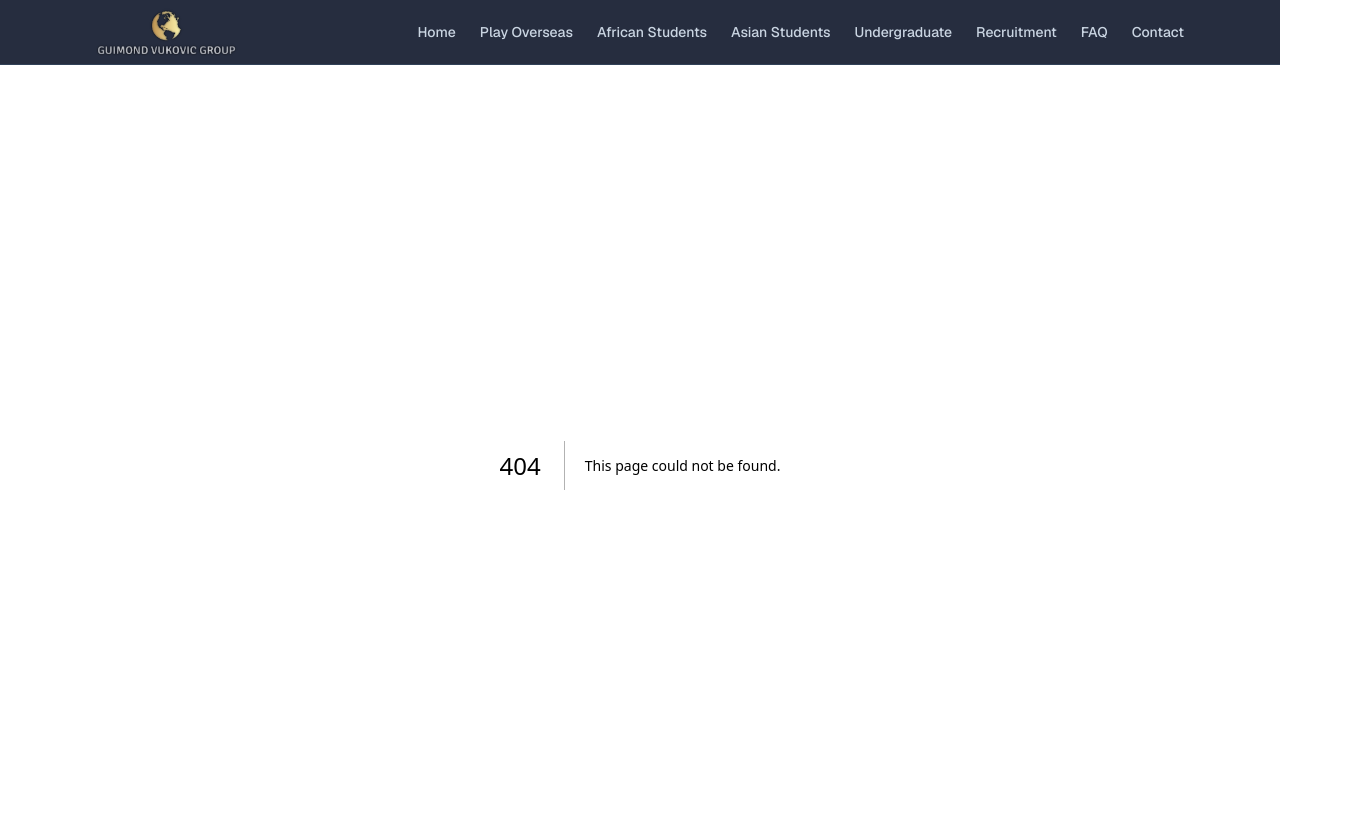
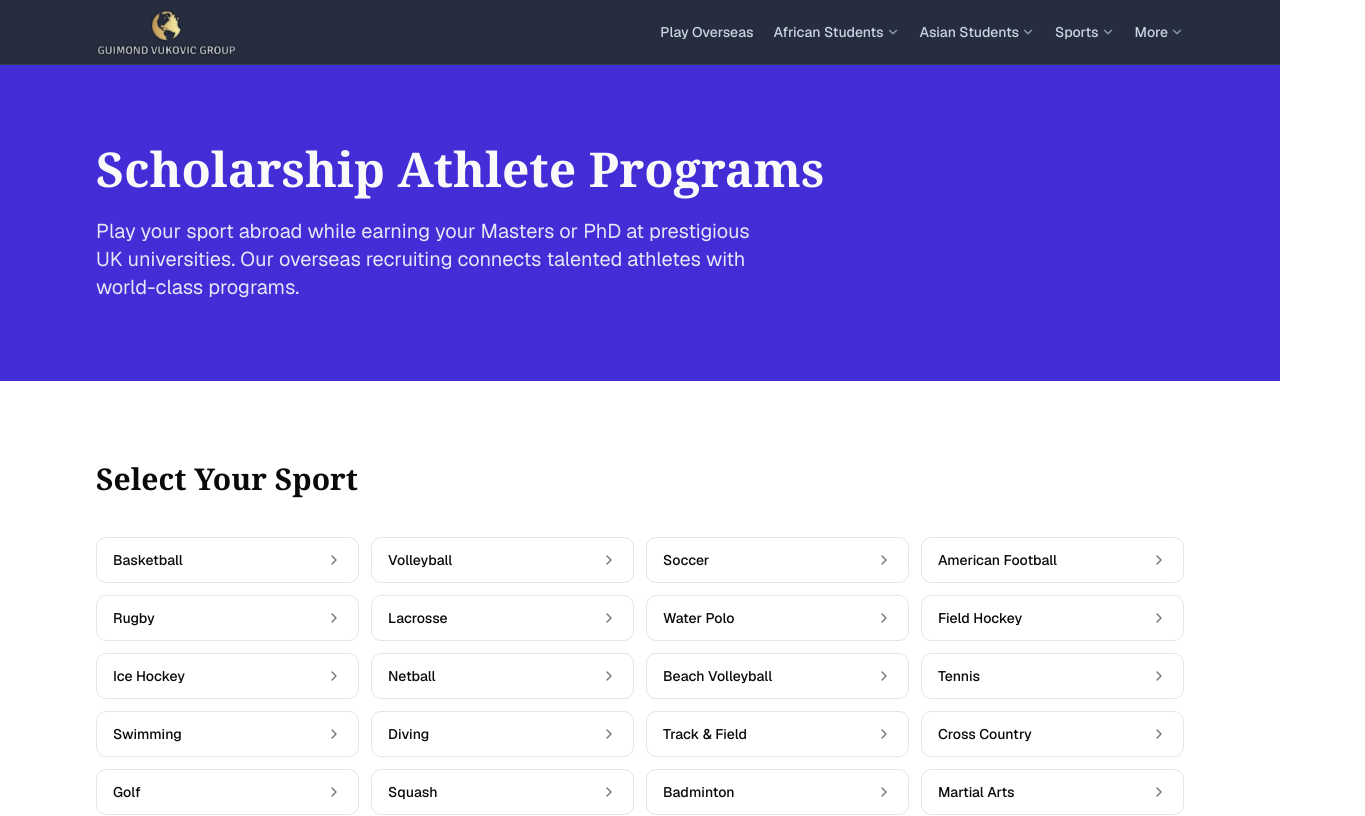
Before and after one commit to jam0tto/gvg-seo-next-app, a Next.js app: page /sports in a window 1280 px wide. Before the commit this address had no page. Shown: the top 816 px of the page, 1365 px wide, since content can reach past the window. Built offline with nearby package versions, Linux system fonts and the light colour scheme.

Commit message:
rework link structure in header

```diff
--- /dev/null
+++ b/app/sports/page.tsx
@@ -0,0 +1,75 @@
+import type { Metadata } from "next"
+import Link from "next/link"
+import { ChevronRight } from "lucide-react"
+
+export const metadata: Metadata = {
+  title: "Scholarship Athlete Programs | Play Your Sport Abroad | GVG",
+  description:
+    "Play your sport abroad while earning your Masters or PhD at prestigious UK universities. Our overseas recruiting connects talented athletes with world-class programs.",
+}
+
+const sports = [
+  { name: "Basketball", slug: "basketball" },
+  { name: "Volleyball", slug: "volleyball" },
+  { name: "Soccer", slug: "soccer" },
+  { name: "American Football", slug: "american-football" },
+  { name: "Rugby", slug: "rugby" },
+  { name: "Lacrosse", slug: "lacrosse" },
+  { name: "Water Polo", slug: "water-polo" },
+  { name: "Field Hockey", slug: "field-hockey" },
+  { name: "Ice Hockey", slug: "ice-hockey" },
+  { name: "Netball", slug: "netball" },
+  { name: "Beach Volleyball", slug: "beach-volleyball" },
+  { name: "Tennis", slug: "tennis" },
+  { name: "Swimming", slug: "swimming" },
+  { name: "Diving", slug: "diving" },
+  { name: "Track & Field", slug: "track-and-field" },
+  { name: "Cross Country", slug: "cross-country" },
+  { name: "Golf", slug: "golf" },
+  { name: "Squash", slug: "squash" },
+  { name: "Badminton", slug: "badminton" },
+  { name: "Martial Arts", slug: "martial-arts" },
+  { name: "Judo", slug: "judo" },
+  { name: "Taekwondo", slug: "taekwondo" },
+  { name: "Cheer", slug: "cheer" },
+  { name: "Ultimate", slug: "ultimate" },
+]
+
+export default function SportsPage() {
+  return (
+    <main>
+      <section className="bg-primary py-20 text-primary-foreground">
+        <div className="mx-auto max-w-6xl px-4 sm:px-6 lg:px-8">
+          <h1 className="font-serif text-4xl font-bold md:text-5xl">
+            Scholarship Athlete Programs
+          </h1>
+          <p className="mt-6 max-w-2xl text-lg text-primary-foreground/90 md:text-xl">
+            Play your sport abroad while earning your Masters or PhD at prestigious UK
+            universities. Our overseas recruiting connects talented athletes with world-class
+            programs.
+          </p>
+        </div>
+      </section>
+
+      <section className="py-16 md:py-20">
+        <div className="mx-auto max-w-6xl px-4 sm:px-6 lg:px-8">
+          <h2 className="mb-10 font-serif text-2xl font-bold text-foreground md:text-3xl">
+            Select Your Sport
+          </h2>
+          <div className="grid gap-3 sm:grid-cols-2 md:grid-cols-3 lg:grid-cols-4">
+            {sports.map((sport) => (
+              <Link
+                key={sport.slug}
+                href={`/sports/${sport.slug}`}
+                className="flex items-center justify-between rounded-lg border border-border bg-card px-4 py-3 text-sm font-medium text-foreground transition-all hover:border-primary/40 hover:bg-primary/5 hover:text-primary"
+              >
+                {sport.name}
+                <ChevronRight className="h-4 w-4 shrink-0 text-muted-foreground" />
+              </Link>
+            ))}
+          </div>
+        </div>
+      </section>
+    </main>
+  )
+}
--- a/components/header.tsx
+++ b/components/header.tsx
@@ -3,42 +3,184 @@
 import Link from "next/link"
 import Image from "next/image"
 import { useState } from "react"
-import { Menu, X } from "lucide-react"
+import { Menu, X, ChevronDown } from "lucide-react"
 import { Button } from "@/components/ui/button"
 
-const navItems = [
-  { label: "Home", href: "/" },
+type Child = { label: string; href: string }
+type NavItem = {
+  label: string
+  href?: string
+  children?: Child[]
+  megaMenu?: boolean
+}
+
+const sportsChildren: Child[] = [
+  { label: "Basketball", href: "/sports/basketball" },
+  { label: "Volleyball", href: "/sports/volleyball" },
+  { label: "Soccer", href: "/sports/soccer" },
+  { label: "American Football", href: "/sports/american-football" },
+  { label: "Rugby", href: "/sports/rugby" },
+  { label: "Lacrosse", href: "/sports/lacrosse" },
+  { label: "Water Polo", href: "/sports/water-polo" },
+  { label: "Field Hockey", href: "/sports/field-hockey" },
+  { label: "Ice Hockey", href: "/sports/ice-hockey" },
+  { label: "Netball", href: "/sports/netball" },
+  { label: "Beach Volleyball", href: "/sports/beach-volleyball" },
+  { label: "Tennis", href: "/sports/tennis" },
+  { label: "Swimming", href: "/sports/swimming" },
+  { label: "Diving", href: "/sports/diving" },
+  { label: "Track & Field", href: "/sports/track-and-field" },
+  { label: "Cross Country", href: "/sports/cross-country" },
+  { label: "Golf", href: "/sports/golf" },
+  { label: "Squash", href: "/sports/squash" },
+  { label: "Badminton", href: "/sports/badminton" },
+  { label: "Martial Arts", href: "/sports/martial-arts" },
+  { label: "Judo", href: "/sports/judo" },
+  { label: "Taekwondo", href: "/sports/taekwondo" },
+  { label: "Cheer", href: "/sports/cheer" },
+  { label: "Ultimate", href: "/sports/ultimate" },
+]
+
+const navigation: NavItem[] = [
   { label: "Play Overseas", href: "/play-overseas-information" },
-  { label: "African Students", href: "/african-students" },
-  { label: "Asian Students", href: "/asian-students" },
-  { label: "Undergraduate", href: "/undergraduate-studies" },
+  {
+    label: "African Students",
+    href: "/african-students",
+    children: [
+      { label: "Nigeria", href: "/countries/nigeria" },
+      { label: "Kenya", href: "/countries/kenya" },
+      { label: "Zambia", href: "/countries/zambia" },
+    ],
+  },
+  {
+    label: "Asian Students",
+    href: "/asian-students",
+    children: [
+      { label: "India", href: "/countries/india" },
+      { label: "Pakistan", href: "/countries/pakistan" },
+      { label: "Nepal", href: "/countries/nepal" },
+    ],
+  },
+  {
+    label: "Sports",
+    href: "/sports",
+    children: sportsChildren,
+    megaMenu: true,
+  },
+  {
+    label: "More",
+    children: [
+      { label: "Undergraduate Studies", href: "/undergraduate-studies" },
       { label: "Recruitment", href: "/recruitment" },
       { label: "FAQ", href: "/faq" },
+      { label: "News", href: "/news" },
       { label: "Contact", href: "/contact" },
+    ],
+  },
 ]
+
+function DesktopNavItem({ item }: { item: NavItem }) {
+  if (!item.children) {
+    return (
+      <Link
+        href={item.href!}
+        className="text-sm font-medium text-slate-300 transition-colors hover:text-white"
+      >
+        {item.label}
+      </Link>
+    )
+  }
+
+  return (
+    <div className="group relative">
+      <div className="flex cursor-default items-center gap-0.5">
+        {item.href ? (
+          <Link
+            href={item.href}
+            className="text-sm font-medium text-slate-300 transition-colors hover:text-white"
+          >
+            {item.label}
+          </Link>
+        ) : (
+          <span className="text-sm font-medium text-slate-300 transition-colors group-hover:text-white">
+            {item.label}
+          </span>
+        )}
+        <ChevronDown className="h-3.5 w-3.5 text-slate-400 transition-transform duration-200 group-hover:rotate-180 group-hover:text-white" />
+      </div>
+
+      {/* invisible pt-2 bridge prevents gap between trigger and panel */}
+      <div
+        className={[
+          "invisible absolute top-full z-50 pt-2 opacity-0 transition-all duration-150 group-hover:visible group-hover:opacity-100",
+          item.megaMenu ? "left-1/2 -translate-x-1/2" : "left-0",
+        ].join(" ")}
+      >
+        <div
+          className={[
+            "rounded-lg border border-slate-700 bg-slate-800 shadow-xl",
+            item.megaMenu ? "w-[560px] p-4" : "w-48 py-1",
+          ].join(" ")}
+        >
+          {item.megaMenu ? (
+            <div className="grid grid-cols-4 gap-x-2 gap-y-0.5">
+              {item.children.map((child) => (
+                <Link
+                  key={child.href}
+                  href={child.href}
+                  className="rounded px-2 py-1.5 text-sm text-slate-300 transition-colors hover:bg-slate-700 hover:text-white"
+                >
+                  {child.label}
+                </Link>
+              ))}
+            </div>
+          ) : (
+            item.children.map((child) => (
+              <Link
+                key={child.href}
+                href={child.href}
+                className="block px-4 py-2 text-sm text-slate-300 transition-colors hover:bg-slate-700 hover:text-white"
+              >
+                {child.label}
+              </Link>
+            ))
+          )}
+        </div>
+      </div>
+    </div>
+  )
+}
 
 export function Header() {
   const [mobileMenuOpen, setMobileMenuOpen] = useState(false)
+  const [openMobileItem, setOpenMobileItem] = useState<string | null>(null)
+
+  function toggleMobileItem(label: string) {
+    setOpenMobileItem((prev) => (prev === label ? null : label))
+  }
 
   return (
     <header className="sticky top-0 z-50 w-full border-b border-slate-700 bg-slate-900/95 backdrop-blur supports-[backdrop-filter]:bg-slate-900/90">
       <div className="mx-auto flex h-16 max-w-6xl items-center justify-between px-4 sm:px-6 lg:px-8">
         <Link href="/">
-          <Image src="/GVG_logo.png" alt="Guimond Vukovic Group" width={481} height={162} className="h-12 w-auto" priority />
+          <Image
+            src="/GVG_logo.png"
+            alt="Guimond Vukovic Group"
+            width={481}
+            height={162}
+            className="h-12 w-auto"
+            priority
+          />
         </Link>
 
-        <nav className="hidden items-center gap-6 md:flex">
-          {navItems.map((item) => (
-            <Link
-              key={item.href}
-              href={item.href}
-              className="text-sm font-medium text-slate-300 transition-colors hover:text-white"
-            >
-              {item.label}
-            </Link>
+        {/* Desktop nav */}
+        <nav className="hidden items-center gap-5 md:flex">
+          {navigation.map((item) => (
+            <DesktopNavItem key={item.label} item={item} />
           ))}
         </nav>
 
+        {/* Mobile hamburger */}
         <Button
           variant="ghost"
           size="icon"
@@ -50,19 +192,65 @@ export function Header() {
         </Button>
       </div>
 
+      {/* Mobile menu */}
       {mobileMenuOpen && (
         <div className="border-t border-slate-700 bg-slate-900 md:hidden">
-          <nav className="flex flex-col px-4 py-4">
-            {navItems.map((item) => (
+          <nav className="flex flex-col px-4 py-3">
+            {navigation.map((item) =>
+              item.children ? (
+                <div key={item.label}>
+                  <div className="flex items-center">
+                    {item.href ? (
                       <Link
-                key={item.href}
                         href={item.href}
-                className="py-3 text-sm font-medium text-muted-foreground transition-colors hover:text-primary"
+                        className="flex-1 py-3 text-sm font-medium text-slate-300 hover:text-white"
                         onClick={() => setMobileMenuOpen(false)}
                       >
                         {item.label}
                       </Link>
+                    ) : (
+                      <span className="flex-1 py-3 text-sm font-medium text-slate-300">
+                        {item.label}
+                      </span>
+                    )}
+                    <button
+                      onClick={() => toggleMobileItem(item.label)}
+                      className="p-2 text-slate-400 hover:text-white"
+                      aria-label={`Toggle ${item.label}`}
+                    >
+                      <ChevronDown
+                        className={`h-4 w-4 transition-transform duration-200 ${
+                          openMobileItem === item.label ? "rotate-180" : ""
+                        }`}
+                      />
+                    </button>
+                  </div>
+                  {openMobileItem === item.label && (
+                    <div className="mb-2 ml-3 flex flex-col border-l border-slate-700 pl-4">
+                      {item.children.map((child) => (
+                        <Link
+                          key={child.href}
+                          href={child.href}
+                          className="py-2 text-sm text-slate-400 hover:text-white"
+                          onClick={() => setMobileMenuOpen(false)}
+                        >
+                          {child.label}
+                        </Link>
                       ))}
+                    </div>
+                  )}
+                </div>
+              ) : (
+                <Link
+                  key={item.label}
+                  href={item.href!}
+                  className="py-3 text-sm font-medium text-slate-300 hover:text-white"
+                  onClick={() => setMobileMenuOpen(false)}
+                >
+                  {item.label}
+                </Link>
+              )
+            )}
           </nav>
         </div>
       )}
```
Lines whose indentation alone changed are shown as unchanged.
